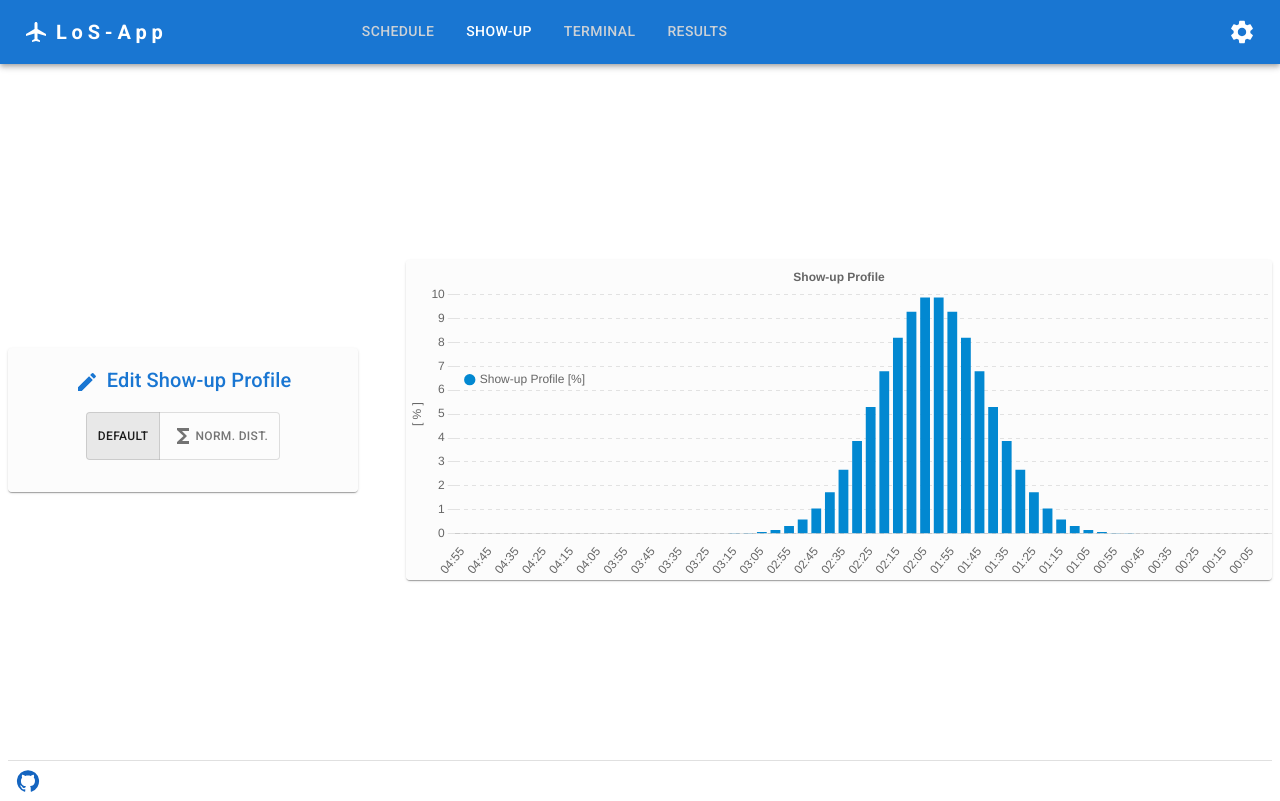
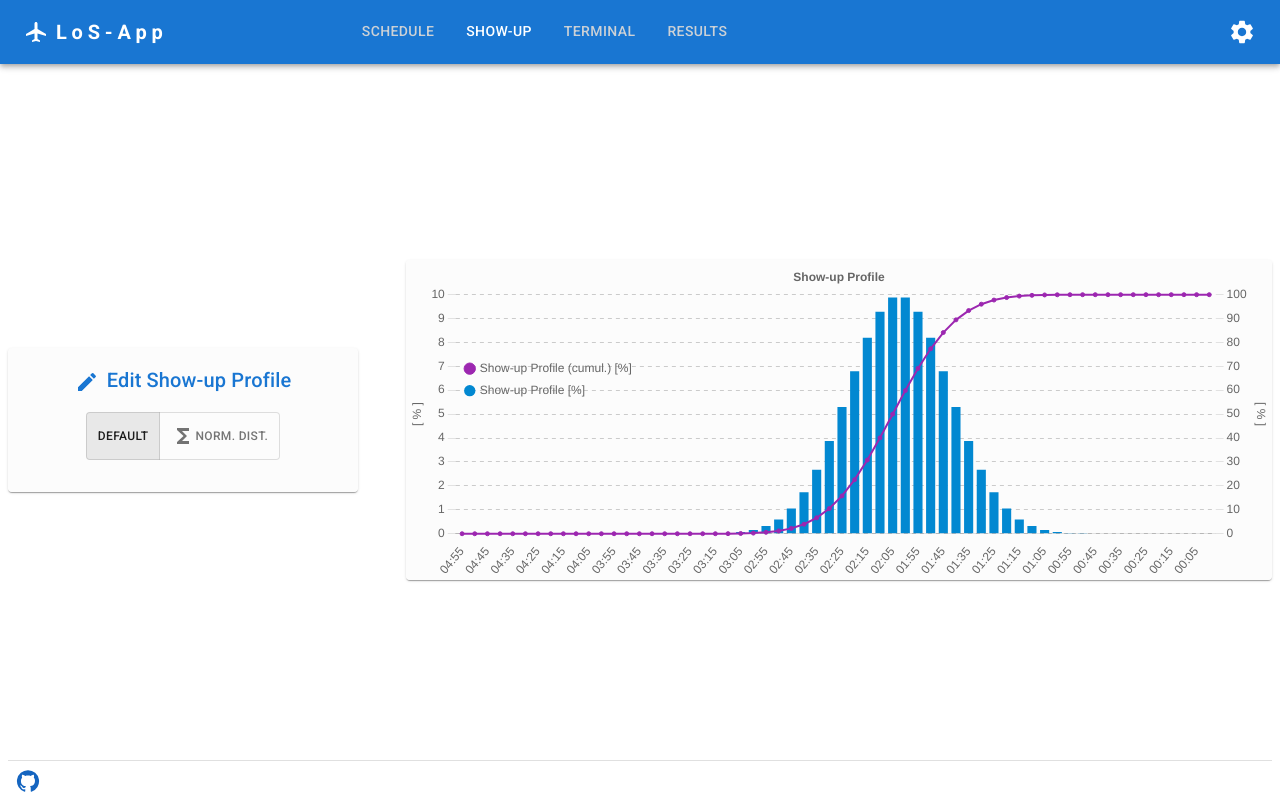
Before and after one commit to MaskedCoconut/MaskedCoconut.github.io, a Next.js app: page / in a window 1280 px wide. Both pictures are taken after a click on the tab "SHOW-UP". Built offline with nearby package versions, Linux system fonts and the light colour scheme.

Commit message:
Profile CumSum

```diff
--- a/components/UI/ProfileChart.jsx
+++ b/components/UI/ProfileChart.jsx
@@ -77,7 +77,7 @@ const options = {
       },
       beginAtZero: true,
     },
-    y: {
+    y1: {
       type: "linear",
       beginAtZero: true,
       title: {
@@ -90,6 +90,20 @@ const options = {
         dash: [4, 4],
       },
     },
+
+    y2: {
+      type: "linear",
+      beginAtZero: true,
+      title: {
+        display: true,
+        text: "[ % ]",
+      },
+      position: "right",
+      border: {
+        display: false,
+        dash: [4, 4],
+      },
+    },
   },
 };
 
@@ -97,17 +111,34 @@ export default function App() {
   const theme = useTheme();
   const data = useContext(AppDataContext);
 
+  const profileData = data.profiledata
+    .toReversed()
+    .map((row) => Math.floor(row["Show-up Profile"] * 100 * 100) / 100);
+
+  const profileDatacumsum = profileData.map((_val, id) =>
+    profileData.slice(0, id + 1).reduce((x, y) => x + y)
+  );
+
   const graphdata = {
     labels: data.profiledata.toReversed().map((row) => row["slot"]),
     datasets: [
       {
         label: "Show-up Profile [%]",
-        data: data.profiledata
-          .toReversed()
-          .map((row) => Math.floor(row["Show-up Profile"] * 100 * 100) / 100),
+        type: "bar",
+        data: profileData,
         borderColor: theme.palette.info.main,
         backgroundColor: theme.palette.info.main,
-        yAxisID: "y",
+        yAxisID: "y1",
+        order: 2,
+      },
+      {
+        label: "Show-up Profile (cumul.) [%]",
+        type: "line",
+        data: profileDatacumsum,
+        borderColor: theme.palette.secondary.main,
+        backgroundColor: theme.palette.secondary.main,
+        yAxisID: "y2",
+        order: 1,
       },
     ],
   };
```
